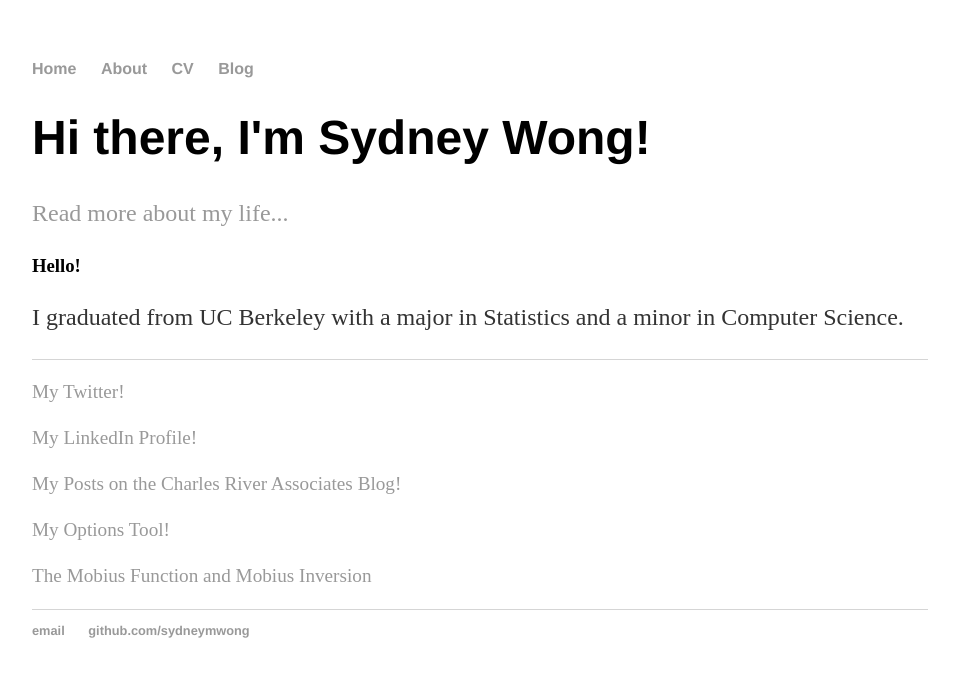
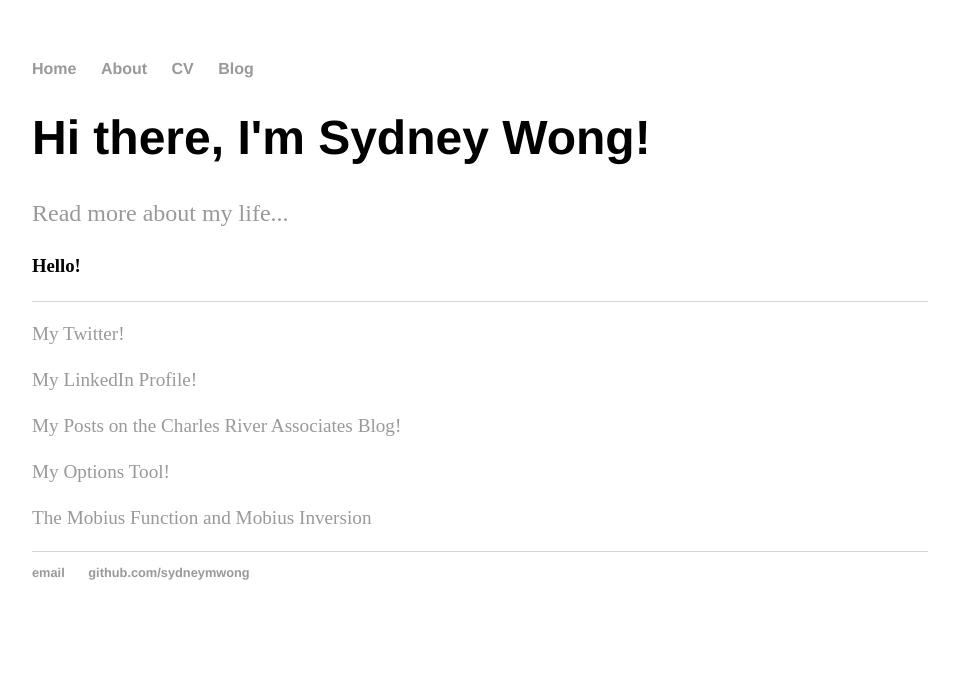
Before and after one commit to sydneymwong/sydneymwong.github.io, a Jekyll site: the page built from index.html, in a window 1280 px wide. Shown: the top 677 px of the page, without its empty margins (160-1119 px from the left). Built offline with Jekyll 4.4.1, drawn with Linux system fonts in a browser that asks for light colours.

Commit message:
deleted line about uc berkeley

```diff
--- a/index.html
+++ b/index.html
@@ -14,7 +14,6 @@ title: Sydney Wong
 <a name="welcome-to-github-pages" class="anchor" href="#welcome-to-github-pages"><span class="octicon octicon-link"></span></a>Hello!</h3>
 
 <p></p>
-<p>I graduated from UC Berkeley with a major in Statistics and a minor in Computer Science.</p>
 
 
     <!-- FOOTER  -->
```
